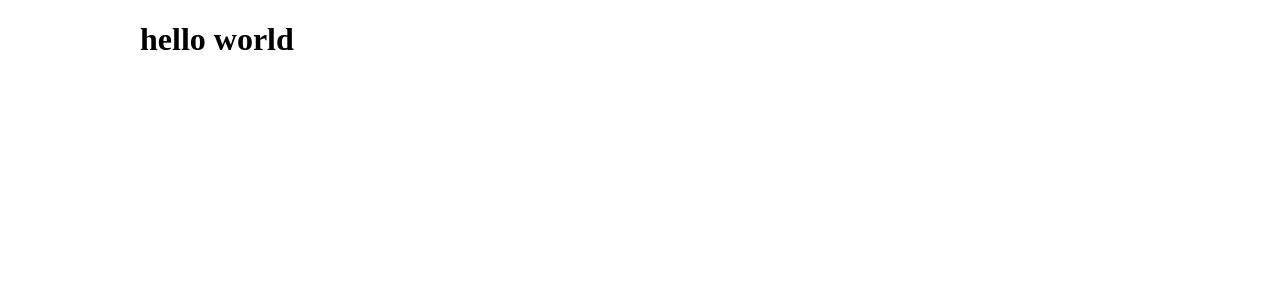
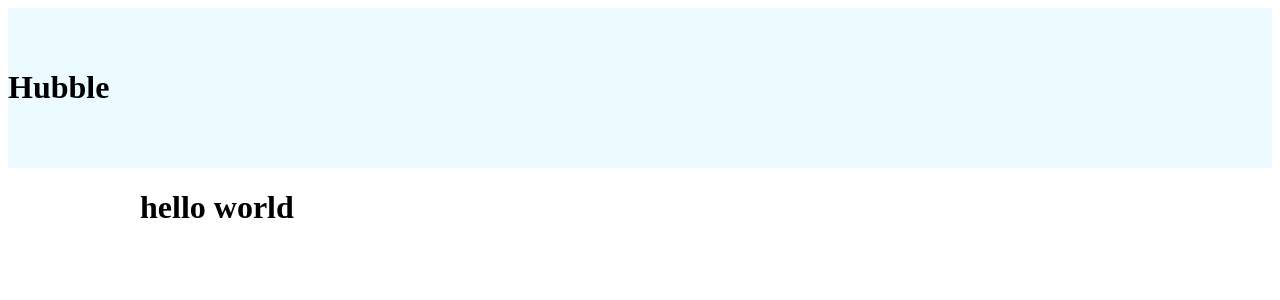
Before and after one commit to infiniteoo/REACT-styled_components, a React (Create React App) app: page / in a window 1280 px wide. Shown: the top 300 px of the page. Built offline with nearby package versions, Linux system fonts and the light colour scheme.

Commit message:
added some basic styling to our header

```diff
--- a/src/App.js
+++ b/src/App.js
@@ -1,10 +1,14 @@
+import Header from "./components/Header";
 import { Container } from "./components/styles/Container.styled";
 
 function App() {
   return (
-    <Container>
-      <h1>hello world</h1>
-    </Container>
+    <>
+      <Header />
+      <Container>
+        <h1>hello world</h1>
+      </Container>
+    </>
   );
 }
 
--- a/src/components/Header.js
+++ b/src/components/Header.js
@@ -1,7 +1,8 @@
+import { StyledHeader } from "./styles/Header.styled";
 export default function Header() {
-    return (
-        <header>
-          <h1>Hubble</h1>
-        </header>
-    )
+  return (
+    <StyledHeader>
+      <h1>Hubble</h1>
+    </StyledHeader>
+  );
 }
--- /dev/null
+++ b/src/components/styles/Header.styled.js
@@ -0,0 +1,6 @@
+import styled from "styled-components";
+
+export const StyledHeader = styled.header`
+  background-color: #ebfbff;
+  padding: 40px 0;
+`;
```
